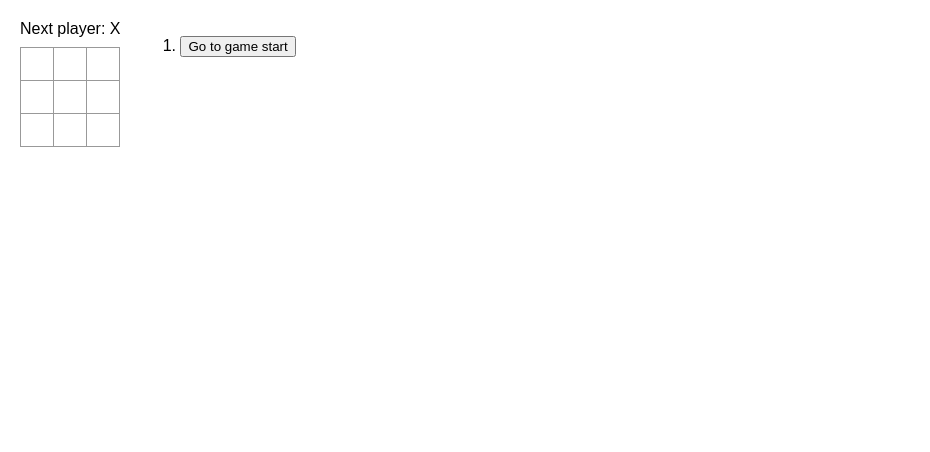
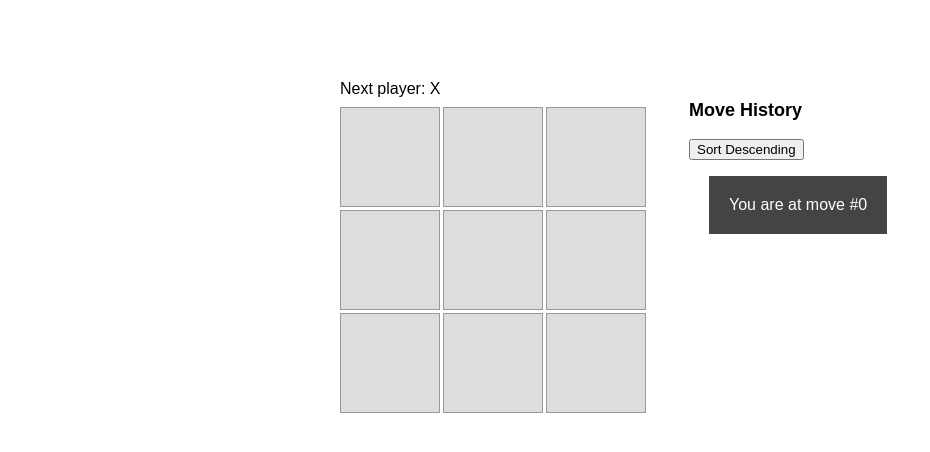
Before and after one commit to ialbertmartinez/toe-tac-tic, a React (Create React App) app: page / in a window 1280 px wide. Shown: the top 452 px of the page, without its empty margins (0-930 px from the left). Built offline with nearby package versions, Linux system fonts and the light colour scheme.

Commit message:
add sort feature

```diff
--- a/src/App.js
+++ /dev/null
@@ -1,115 +0,0 @@
-import React, { useState } from 'react';
-
-function Square({ value, onSquareClick }) {
-  return (
-    <button className="square" onClick={onSquareClick}>
-      {value}
-    </button>
-  );
-}
-
-function Board({ xIsNext, squares, onPlay }) {
-  function handleClick(i) {
-    if (calculateWinner(squares) || squares[i]) {
-      return;
-    }
-    const nextSquares = squares.slice();
-    if (xIsNext) {
-      nextSquares[i] = 'X';
-    } else {
-      nextSquares[i] = 'O';
-    }
-    onPlay(nextSquares);
-  }
-
-  const winner = calculateWinner(squares);
-  let status;
-  if (winner) {
-    status = 'Winner: ' + winner;
-  } else {
-    status = 'Next player: ' + (xIsNext ? 'X' : 'O');
-  }
-
-  return (
-    <>
-      <div className="status">{status}</div>
-      <div className="board-row">
-        <Square value={squares[0]} onSquareClick={() => handleClick(0)} />
-        <Square value={squares[1]} onSquareClick={() => handleClick(1)} />
-        <Square value={squares[2]} onSquareClick={() => handleClick(2)} />
-      </div>
-      <div className="board-row">
-        <Square value={squares[3]} onSquareClick={() => handleClick(3)} />
-        <Square value={squares[4]} onSquareClick={() => handleClick(4)} />
-        <Square value={squares[5]} onSquareClick={() => handleClick(5)} />
-      </div>
-      <div className="board-row">
-        <Square value={squares[6]} onSquareClick={() => handleClick(6)} />
-        <Square value={squares[7]} onSquareClick={() => handleClick(7)} />
-        <Square value={squares[8]} onSquareClick={() => handleClick(8)} />
-      </div>
-    </>
-  );
-}
-
-export default function Game() {
-  const [history, setHistory] = useState([Array(9).fill(null)]);
-  const [currentMove, setCurrentMove] = useState(0);
-  const xIsNext = currentMove % 2 === 0;
-  const currentSquares = history[currentMove];
-
-  function handlePlay(nextSquares) {
-    const nextHistory = [...history.slice(0, currentMove + 1), nextSquares];
-    setHistory(nextHistory);
-    setCurrentMove(nextHistory.length - 1);
-  }
-
-  function jumpTo(nextMove) {
-    setCurrentMove(nextMove);
-  }
-
-  const moves = history.map((squares, move) => {
-    let description;
-    if (move > 0) {
-      description = 'Go to move #' + move;
-    } else {
-      description = 'Go to game start';
-    }
-    return (
-      <li key={move}>
-        <button onClick={() => jumpTo(move)}>{description}</button>
-      </li>
-    );
-  });
-
-  return (
-    <div className="game">
-      <div className="game-board">
-        <Board xIsNext={xIsNext} squares={currentSquares} onPlay={handlePlay} />
-      </div>
-      <div className="game-info">
-        <ol>{moves}</ol>
-      </div>
-    </div>
-  );
-}
-
-function calculateWinner(squares) {
-  const lines = [
-    [0, 1, 2],
-    [3, 4, 5],
-    [6, 7, 8],
-    [0, 3, 6],
-    [1, 4, 7],
-    [2, 5, 8],
-    [0, 4, 8],
-    [2, 4, 6],
-  ];
-  for (let i = 0; i < lines.length; i++) {
-    const [a, b, c] = lines[i];
-    if (squares[a] && squares[a] === squares[b] && squares[a] === squares[c]) {
-      return squares[a];
-    }
-  }
-  return null;
-}
--- /dev/null
+++ b/src/App.jsx
@@ -0,0 +1,140 @@
+import React, { useState } from 'react';
+import './styles.css';
+// renders single button in board grid
+function Square({ value, onSquareClick }) {
+  return (
+    <button className="square" onClick={onSquareClick}>
+      {value}
+    </button>
+  );
+}
+
+// renders the 3x3 game board
+function Board({ xIsNext, squares, onPlay }) {
+  const winner = calculateWinner(squares);
+
+  function handleClick(i) {
+    // checks for winner or if space is occupied
+    if (winner || squares[i]) {
+      return;
+    }
+
+    const nextSquares = squares.slice();
+    nextSquares[i] = xIsNext ? 'X' : 'O';
+    onPlay(nextSquares);
+  }
+
+  let status;
+  if (winner) {
+    status = 'Winner: ' + winner;
+  } else
+  if (squares.every(Boolean)) { // checks if every square is occupied
+    status = 'Tie game'
+  }
+  else {
+    status = 'Next player: ' + (xIsNext ? 'X' : 'O');
+  }
+
+  const boardSize = 3;
+  const boardRows = Array(boardSize).fill(null).map((_, rowIndex) => (
+    <div className="board-row" key={rowIndex}>
+      {Array(boardSize).fill(null).map((c, colIndex) => {
+        const squareIndex = rowIndex * boardSize + colIndex;
+        return (
+          <Square
+            key={squareIndex}
+            value={squares[squareIndex]}
+            onSquareClick={() => handleClick(squareIndex)}
+          />
+        );
+      })}
+    </div>
+  ));
+
+  return (
+    <>
+      <div className="status">{status}</div>
+      <div className="board-container">
+        {boardRows}
+      </div>
+    </>
+  );
+}
+
+export default function Game() {
+  const [history, setHistory] = useState([Array(9).fill(null)]);
+  const [currentMove, setCurrentMove] = useState(0);
+  const [isSortAscending, setIsSortAscending] = useState(true);
+  const xIsNext = currentMove % 2 === 0;
+  const currentSquares = history[currentMove];
+
+  function handlePlay(nextSquares) {
+    const nextHistory = [...history.slice(0, currentMove + 1), nextSquares];
+    setHistory(nextHistory);
+    setCurrentMove(nextHistory.length - 1);
+  }
+
+  function jumpTo(nextMove) {
+    setCurrentMove(nextMove);
+  }
+
+  const moves = history.map((squares, move) => {
+    let description;
+    if (move === currentMove) {
+      description = `You are at move #${move}`;
+      return (
+        <li key={move}>
+          <span>{description}</span>
+        </li>
+      );
+    }
+    description = move > 0 ? `Go to move #${move}` : 'Go to game start';
+
+    return (
+      <li key={move}>
+        <button onClick={() => jumpTo(move)}>
+          {description}
+        </button>
+      </li>
+    );
+  });
+
+  const sortedMoves = isSortAscending ? moves : [...moves].reverse();
+
+  return (
+    <>
+      <div className="spacer">
+        <div>
+          <Board xIsNext={xIsNext} squares={currentSquares} onPlay={handlePlay} />
+        </div>
+        <div className="moves-list-container">
+          <h3>Move History</h3>
+          <button onClick={() => setIsSortAscending(!isSortAscending)}>
+            Sort {isSortAscending ? 'Descending' : 'Ascending'}
+          </button>
+          <ul>{sortedMoves}</ul>
+        </div>
+      </div>
+    </>
+  );
+}
+
+function calculateWinner(squares) {
+  const lines = [
+    [0, 1, 2],
+    [3, 4, 5],
+    [6, 7, 8],
+    [0, 3, 6],
+    [1, 4, 7],
+    [2, 5, 8],
+    [0, 4, 8],
+    [2, 4, 6],
+  ];
+  for (let i = 0; i < lines.length; i++) {
+    const [a, b, c] = lines[i];
+    if (squares[a] && squares[a] === squares[b] && squares[a] === squares[c]) {
+      return squares[a];
+    }
+  }
+  return null;
+}
--- a/src/styles.css
+++ b/src/styles.css
@@ -50,12 +50,6 @@ ul {
   box-sizing: border-box;
 }
 
-body {
-  font-family: sans-serif;
-  margin: 20px;
-  padding: 0;
-}
-
 .square {
   background: #fff;
   border: 1px solid #999;
@@ -88,3 +82,49 @@ body {
 .game-info {
   margin-left: 20px;
 }
+
+.spacer {
+  display: flex;
+ flex-flow: row nowrap;
+ column-gap: 40px;
+ margin: 80px auto;
+ width: 600px;
+}
+
+.board-row {
+  display: flex;
+  justify-content: initial;
+  gap: 4px;
+}
+
+.square {
+  width: 100px;
+  height: 100px;
+  text-align: center;
+  background-color: #ddd;
+  margin-bottom: 4px;
+  font-size: 64px;
+  font-family: 'barlow', sans-serif;
+  font-weight: bold;
+}
+
+.winning-square {
+  width: 100px;
+  height: 100px;
+  text-align: center;
+  background-color: greenyellow;
+  border: 1px inset greenyellow;
+  box-shadow: 0 0 4px rgba(205, 236, 159, 0.794);
+  color: #444;
+}
+
+.moves-list-container {
+  margin-top: 20px;
+}
+
+li {
+  display: block;
+  padding: 20px;
+  background-color: #444;
+  color: white;
+}
```
